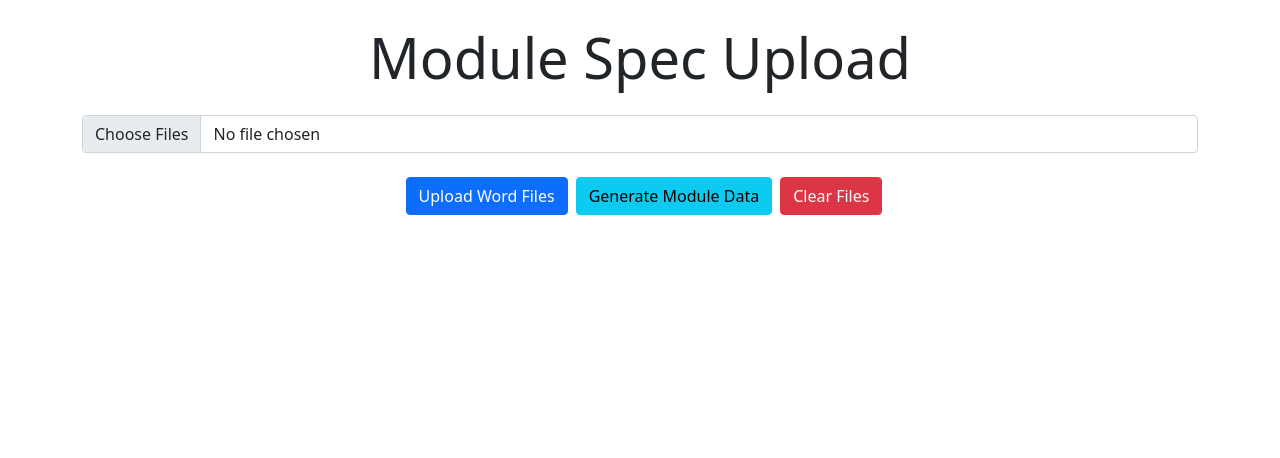
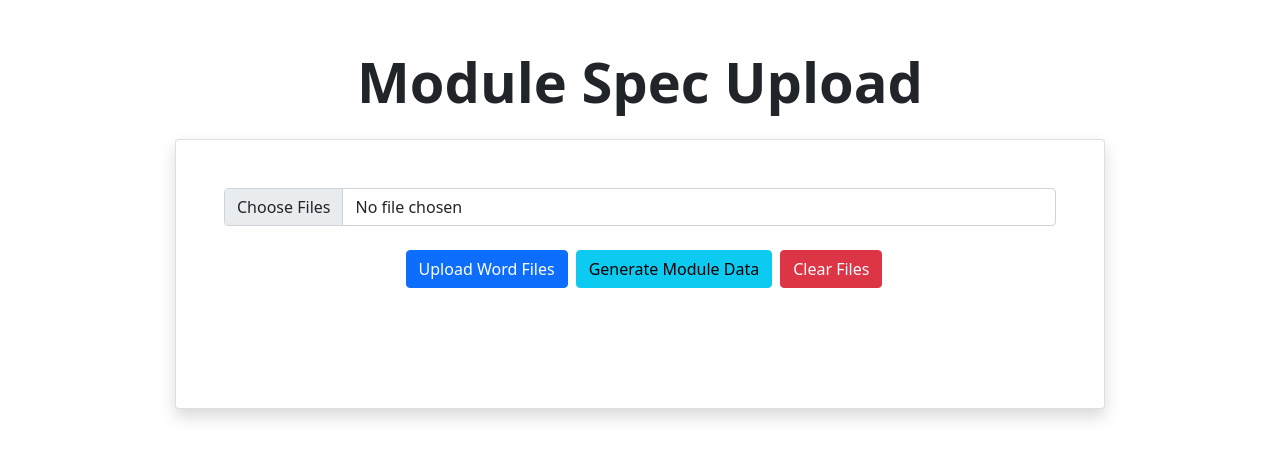
Before and after one commit to phillidp1989/module_spec_reader, a React (Create React App) app in the folder client/: page / in a window 1280 px wide. Shown: the top 458 px of the page. Built offline with nearby package versions, Linux system fonts and the light colour scheme.

Commit message:
Added card

```diff
--- a/client/src/App.js
+++ b/client/src/App.js
@@ -3,9 +3,13 @@ import FileUpload from './components/FileUpload';
 
 function App() {
   return (
-    <div className="container mt-4">
-      <h4 className="display-4 text-center mb-4">Module Spec Upload</h4>
+    <div className="container mt-5" style={{width: "100%"}}>
+      <h4 className="display-4 text-center mb-4 fw-bold">Module Spec Upload</h4>
+    <div className='col-sm-12 col-md-10 d-flex justify-content-center m-auto'>
+    <div className="card p-5 shadow rounded" style={{width: "100%"}}>
       <FileUpload />
+      </div>
+    </div>
     </div>
   );
 }
```
